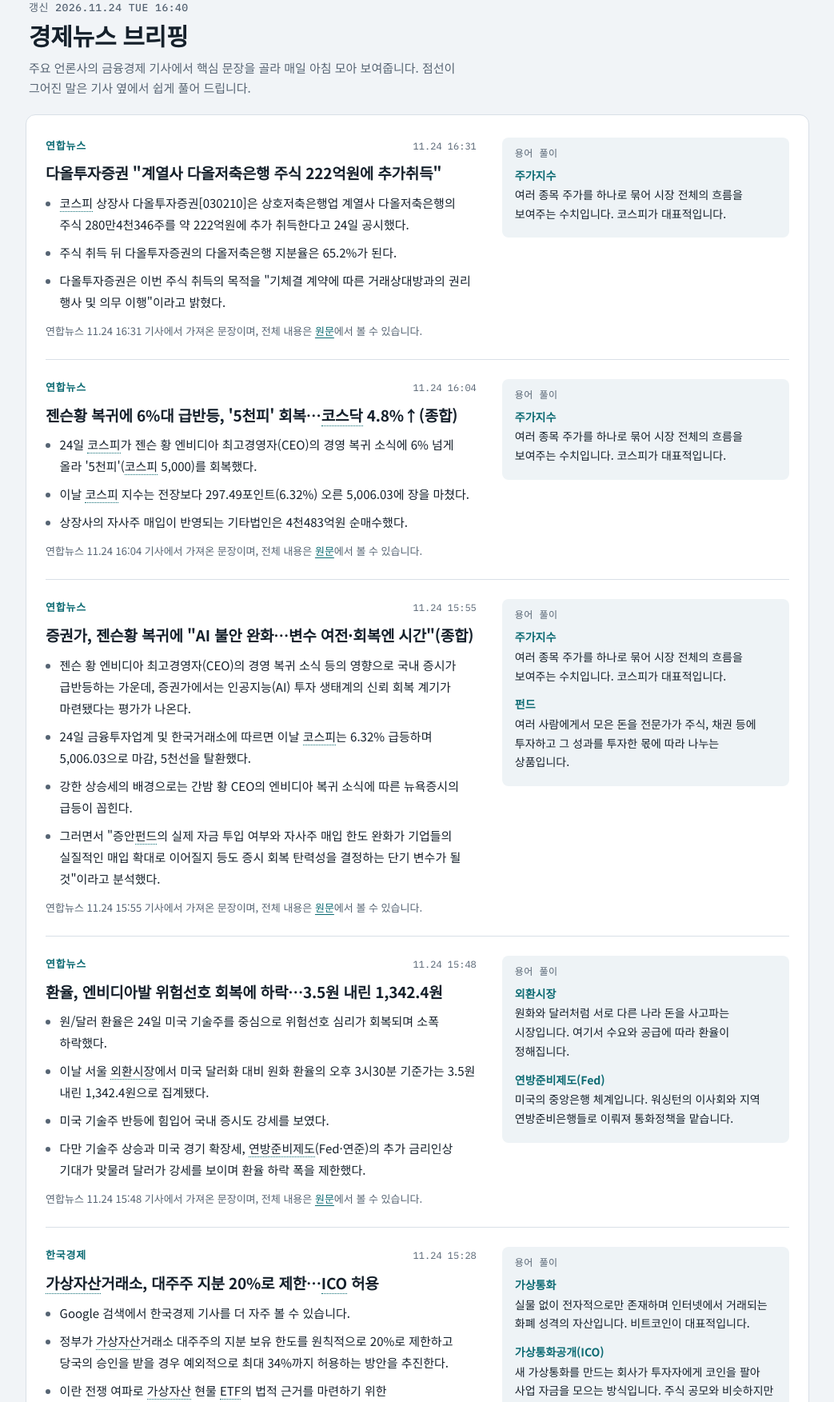
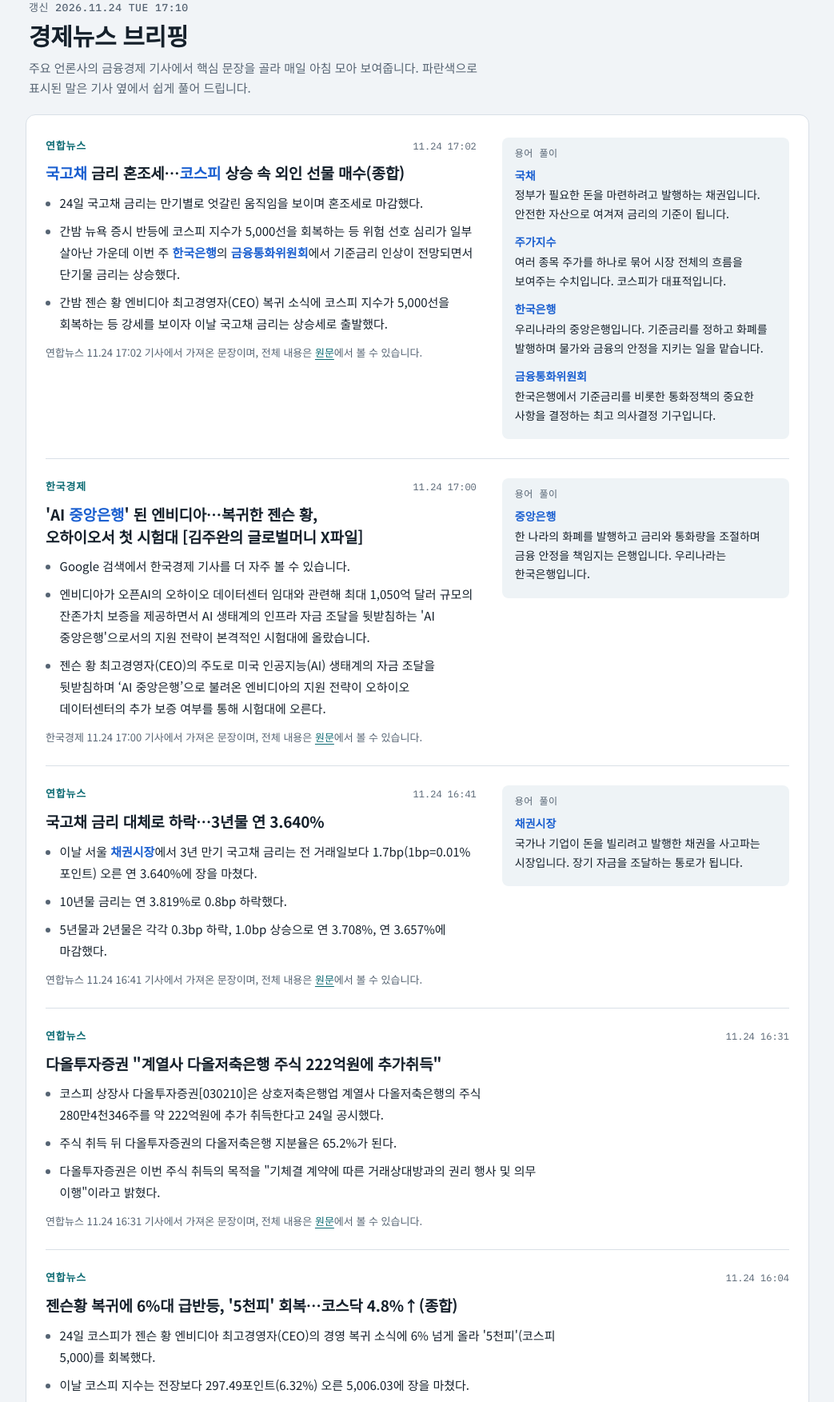
Before and after one commit to jinh9314/econ-news, a plain HTML site: page index.html in a window 1280 px wide. Shown: the part 25-1778 px from the top of the page at 80% size, without its empty margins (118-1161 px from the left). Drawn offline with Linux system fonts and the light colour scheme.

Commit message:
Update news

```diff
--- a/index.html
+++ b/index.html
@@ -16,6 +16,7 @@
   --muted: #566473;
   --line: #d9e0e7;
   --accent: #0d6b73;
+  --blue: #1a5fd0;
   --font-body: "Noto Sans KR", "Apple SD Gothic Neo", "Malgun Gothic", system-ui, sans-serif;
   --font-mono: "IBM Plex Mono", ui-monospace, "SF Mono", Menlo, Consolas, monospace;
 }
@@ -29,6 +30,7 @@
     --muted: #93a1af;
     --line: #27333f;
     --accent: #5fc3c9;
+    --blue: #7db0ff;
   }
 }
 * { box-sizing: border-box; }
@@ -68,13 +70,13 @@ h2 a:hover { text-decoration: underline; text-underline-offset: 3px; }
 .pts { margin: 0; padding-left: 1.1em; max-width: 40em; }
 .pts li { margin: 0 0 8px; font-size: 15px; line-height: 1.8; }
 .pts li::marker { color: var(--muted); }
-.t { border-bottom: 1.5px dotted var(--accent); }
+.t { color: var(--blue); font-weight: 700; }
 .src { margin: 12px 0 0; font-size: 13px; color: var(--muted); line-height: 1.7; }
 .src a { color: var(--accent); text-underline-offset: 3px; }
 .terms { align-self: start; background: var(--tint); border-radius: 8px; padding: 14px 16px 6px; }
 .terms-h { margin: 0 0 10px; font: 500 12px/1 var(--font-mono); letter-spacing: 0.04em; color: var(--muted); }
 .terms dl { margin: 0; }
-.terms dt { font-size: 14px; font-weight: 700; color: var(--accent); }
+.terms dt { font-size: 14px; font-weight: 700; color: var(--blue); }
 .terms dd { margin: 2px 0 12px; font-size: 14px; line-height: 1.7; }
 a:focus-visible { outline: 2px solid var(--accent); outline-offset: 3px; border-radius: 2px; }
 .foot { margin: 18px 4px 0; font-size: 13px; color: var(--muted); line-height: 1.7; }
@@ -91,116 +93,97 @@ a:focus-visible { outline: 2px solid var(--accent); outline-offset: 3px; border-
 <body>
 <div class="wrap">
   <header class="head">
-    <p class="date">갱신 2026.11.24 TUE 16:40</p>
+    <p class="date">갱신 2026.11.24 TUE 17:10</p>
     <h1>경제뉴스 브리핑</h1>
-    <p class="lede">주요 언론사의 금융경제 기사에서 핵심 문장을 골라 매일 아침 모아 보여줍니다. 점선이 그어진 말은 기사 옆에서 쉽게 풀어 드립니다.</p>
+    <p class="lede">주요 언론사의 금융경제 기사에서 핵심 문장을 골라 매일 아침 모아 보여줍니다. 파란색으로 표시된 말은 기사 옆에서 쉽게 풀어 드립니다.</p>
   </header>
   <main class="sheet">
     <article class="story">
       <div class="main">
+        <div class="meta"><span class="tag">연합뉴스</span><span class="when">11.24 17:02</span></div>
+        <h2><a href="https://www.yna.co.kr/view/AKR20261124153751008" target="_blank" rel="noopener"><span class="t">국고채</span> 금리 혼조세…<span class="t">코스피</span> 상승 속 외인 선물 매수(종합)</a></h2>
+        <ul class="pts">
+          <li>24일 국고채 금리는 만기별로 엇갈린 움직임을 보이며 혼조세로 마감했다.</li>
+          <li>간밤 뉴욕 증시 반등에 코스피 지수가 5,000선을 회복하는 등 위험 선호 심리가 일부 살아난 가운데 이번 주 <span class="t">한국은행</span>의 <span class="t">금융통화위원회</span>에서 기준금리 인상이 전망되면서 단기물 금리는 상승했다.</li>
+          <li>간밤 젠슨 황 엔비디아 최고경영자(CEO) 복귀 소식에 코스피 지수가 5,000선을 회복하는 등 강세를 보이자 이날 국고채 금리는 상승세로 출발했다.</li>
+        </ul>
+        <p class="src">연합뉴스 11.24 17:02 기사에서 가져온 문장이며, 전체 내용은 <a href="https://www.yna.co.kr/view/AKR20261124153751008" target="_blank" rel="noopener">원문</a>에서 볼 수 있습니다.</p>
+      </div>
+      <aside class="terms" aria-label="용어 풀이">
+        <p class="terms-h">용어 풀이</p>
+        <dl>
+          <dt>국채</dt>
+          <dd>정부가 필요한 돈을 마련하려고 발행하는 채권입니다. 안전한 자산으로 여겨져 금리의 기준이 됩니다.</dd>
+          <dt>주가지수</dt>
+          <dd>여러 종목 주가를 하나로 묶어 시장 전체의 흐름을 보여주는 수치입니다. 코스피가 대표적입니다.</dd>
+          <dt>한국은행</dt>
+          <dd>우리나라의 중앙은행입니다. 기준금리를 정하고 화폐를 발행하며 물가와 금융의 안정을 지키는 일을 맡습니다.</dd>
+          <dt>금융통화위원회</dt>
+          <dd>한국은행에서 기준금리를 비롯한 통화정책의 중요한 사항을 결정하는 최고 의사결정 기구입니다.</dd>
+        </dl>
+      </aside>
+    </article>
+    <article class="story">
+      <div class="main">
+        <div class="meta"><span class="tag">한국경제</span><span class="when">11.24 17:00</span></div>
+        <h2><a href="https://www.hankyung.com/article/202611246927i" target="_blank" rel="noopener">&#x27;AI <span class="t">중앙은행</span>&#x27; 된 엔비디아…복귀한 젠슨 황, 오하이오서 첫 시험대 [김주완의 글로벌머니 X파일]</a></h2>
+        <ul class="pts">
+          <li>Google 검색에서 한국경제 기사를 더 자주 볼 수 있습니다.</li>
+          <li>엔비디아가 오픈AI의 오하이오 데이터센터 임대와 관련해 최대 1,050억 달러 규모의 잔존가치 보증을 제공하면서 AI 생태계의 인프라 자금 조달을 뒷받침하는 &#x27;AI 중앙은행&#x27;으로서의 지원 전략이 본격적인 시험대에 올랐습니다.</li>
+          <li>젠슨 황 최고경영자(CEO)의 주도로 미국 인공지능(AI) 생태계의 자금 조달을 뒷받침하며 ‘AI 중앙은행’으로 불려온 엔비디아의 지원 전략이 오하이오 데이터센터의 추가 보증 여부를 통해 시험대에 오른다.</li>
+        </ul>
+        <p class="src">한국경제 11.24 17:00 기사에서 가져온 문장이며, 전체 내용은 <a href="https://www.hankyung.com/article/202611246927i" target="_blank" rel="noopener">원문</a>에서 볼 수 있습니다.</p>
+      </div>
+      <aside class="terms" aria-label="용어 풀이">
+        <p class="terms-h">용어 풀이</p>
+        <dl>
+          <dt>중앙은행</dt>
+          <dd>한 나라의 화폐를 발행하고 금리와 통화량을 조절하며 금융 안정을 책임지는 은행입니다. 우리나라는 한국은행입니다.</dd>
+        </dl>
+      </aside>
+    </article>
+    <article class="story">
+      <div class="main">
+        <div class="meta"><span class="tag">연합뉴스</span><span class="when">11.24 16:41</span></div>
+        <h2><a href="https://www.yna.co.kr/view/AKR20261124153700008" target="_blank" rel="noopener">국고채 금리 대체로 하락…3년물 연 3.640%</a></h2>
+        <ul class="pts">
+          <li>이날 서울 <span class="t">채권시장</span>에서 3년 만기 국고채 금리는 전 거래일보다 1.7bp(1bp=0.01%포인트) 오른 연 3.640%에 장을 마쳤다.</li>
+          <li>10년물 금리는 연 3.819%로 0.8bp 하락했다.</li>
+          <li>5년물과 2년물은 각각 0.3bp 하락, 1.0bp 상승으로 연 3.708%, 연 3.657%에 마감했다.</li>
+        </ul>
+        <p class="src">연합뉴스 11.24 16:41 기사에서 가져온 문장이며, 전체 내용은 <a href="https://www.yna.co.kr/view/AKR20261124153700008" target="_blank" rel="noopener">원문</a>에서 볼 수 있습니다.</p>
+      </div>
+      <aside class="terms" aria-label="용어 풀이">
+        <p class="terms-h">용어 풀이</p>
+        <dl>
+          <dt>채권시장</dt>
+          <dd>국가나 기업이 돈을 빌리려고 발행한 채권을 사고파는 시장입니다. 장기 자금을 조달하는 통로가 됩니다.</dd>
+        </dl>
+      </aside>
+    </article>
+    <article class="story solo">
+      <div class="main">
         <div class="meta"><span class="tag">연합뉴스</span><span class="when">11.24 16:31</span></div>
         <h2><a href="https://www.yna.co.kr/view/AKR20261124151500008" target="_blank" rel="noopener">다올투자증권 &quot;계열사 다올저축은행 주식 222억원에 추가취득&quot;</a></h2>
         <ul class="pts">
-          <li><span class="t">코스피</span> 상장사 다올투자증권[030210]은 상호저축은행업 계열사 다올저축은행의 주식 280만4천346주를 약 222억원에 추가 취득한다고 24일 공시했다.</li>
+          <li>코스피 상장사 다올투자증권[030210]은 상호저축은행업 계열사 다올저축은행의 주식 280만4천346주를 약 222억원에 추가 취득한다고 24일 공시했다.</li>
           <li>주식 취득 뒤 다올투자증권의 다올저축은행 지분율은 65.2%가 된다.</li>
           <li>다올투자증권은 이번 주식 취득의 목적을 &quot;기체결 계약에 따른 거래상대방과의 권리 행사 및 의무 이행&quot;이라고 밝혔다.</li>
         </ul>
         <p class="src">연합뉴스 11.24 16:31 기사에서 가져온 문장이며, 전체 내용은 <a href="https://www.yna.co.kr/view/AKR20261124151500008" target="_blank" rel="noopener">원문</a>에서 볼 수 있습니다.</p>
       </div>
-      <aside class="terms" aria-label="용어 풀이">
-        <p class="terms-h">용어 풀이</p>
-        <dl>
-          <dt>주가지수</dt>
-          <dd>여러 종목 주가를 하나로 묶어 시장 전체의 흐름을 보여주는 수치입니다. 코스피가 대표적입니다.</dd>
-        </dl>
-      </aside>
     </article>
-    <article class="story">
+    <article class="story solo">
       <div class="main">
         <div class="meta"><span class="tag">연합뉴스</span><span class="when">11.24 16:04</span></div>
-        <h2><a href="https://www.yna.co.kr/view/AKR20261124138251008" target="_blank" rel="noopener">젠슨황 복귀에 6%대 급반등, &#x27;5천피&#x27; 회복…<span class="t">코스닥</span> 4.8%↑(종합)</a></h2>
+        <h2><a href="https://www.yna.co.kr/view/AKR20261124138251008" target="_blank" rel="noopener">젠슨황 복귀에 6%대 급반등, &#x27;5천피&#x27; 회복…코스닥 4.8%↑(종합)</a></h2>
         <ul class="pts">
-          <li>24일 <span class="t">코스피</span>가 젠슨 황 엔비디아 최고경영자(CEO)의 경영 복귀 소식에 6% 넘게 올라 &#x27;5천피&#x27;(<span class="t">코스피</span> 5,000)를 회복했다.</li>
-          <li>이날 <span class="t">코스피</span> 지수는 전장보다 297.49포인트(6.32%) 오른 5,006.03에 장을 마쳤다.</li>
+          <li>24일 코스피가 젠슨 황 엔비디아 최고경영자(CEO)의 경영 복귀 소식에 6% 넘게 올라 &#x27;5천피&#x27;(코스피 5,000)를 회복했다.</li>
+          <li>이날 코스피 지수는 전장보다 297.49포인트(6.32%) 오른 5,006.03에 장을 마쳤다.</li>
           <li>상장사의 자사주 매입이 반영되는 기타법인은 4천483억원 순매수했다.</li>
         </ul>
         <p class="src">연합뉴스 11.24 16:04 기사에서 가져온 문장이며, 전체 내용은 <a href="https://www.yna.co.kr/view/AKR20261124138251008" target="_blank" rel="noopener">원문</a>에서 볼 수 있습니다.</p>
       </div>
-      <aside class="terms" aria-label="용어 풀이">
-        <p class="terms-h">용어 풀이</p>
-        <dl>
-          <dt>주가지수</dt>
-          <dd>여러 종목 주가를 하나로 묶어 시장 전체의 흐름을 보여주는 수치입니다. 코스피가 대표적입니다.</dd>
-        </dl>
-      </aside>
-    </article>
-    <article class="story">
-      <div class="main">
-        <div class="meta"><span class="tag">연합뉴스</span><span class="when">11.24 15:55</span></div>
-        <h2><a href="https://www.yna.co.kr/view/AKR20261124092451008" target="_blank" rel="noopener">증권가, 젠슨황 복귀에 &quot;AI 불안 완화…변수 여전·회복엔 시간&quot;(종합)</a></h2>
-        <ul class="pts">
-          <li>젠슨 황 엔비디아 최고경영자(CEO)의 경영 복귀 소식 등의 영향으로 국내 증시가 급반등하는 가운데, 증권가에서는 인공지능(AI) 투자 생태계의 신뢰 회복 계기가 마련됐다는 평가가 나온다.</li>
-          <li>24일 금융투자업계 및 한국거래소에 따르면 이날 <span class="t">코스피</span>는 6.32% 급등하며 5,006.03으로 마감, 5천선을 탈환했다.</li>
-          <li>강한 상승세의 배경으로는 간밤 황 CEO의 엔비디아 복귀 소식에 따른 뉴욕증시의 급등이 꼽힌다.</li>
-          <li>그러면서 &quot;증안<span class="t">펀드</span>의 실제 자금 투입 여부와 자사주 매입 한도 완화가 기업들의 실질적인 매입 확대로 이어질지 등도 증시 회복 탄력성을 결정하는 단기 변수가 될 것&quot;이라고 분석했다.</li>
-        </ul>
-        <p class="src">연합뉴스 11.24 15:55 기사에서 가져온 문장이며, 전체 내용은 <a href="https://www.yna.co.kr/view/AKR20261124092451008" target="_blank" rel="noopener">원문</a>에서 볼 수 있습니다.</p>
-      </div>
-      <aside class="terms" aria-label="용어 풀이">
-        <p class="terms-h">용어 풀이</p>
-        <dl>
-          <dt>주가지수</dt>
-          <dd>여러 종목 주가를 하나로 묶어 시장 전체의 흐름을 보여주는 수치입니다. 코스피가 대표적입니다.</dd>
-          <dt>펀드</dt>
-          <dd>여러 사람에게서 모은 돈을 전문가가 주식, 채권 등에 투자하고 그 성과를 투자한 몫에 따라 나누는 상품입니다.</dd>
-        </dl>
-      </aside>
-    </article>
-    <article class="story">
-      <div class="main">
-        <div class="meta"><span class="tag">연합뉴스</span><span class="when">11.24 15:48</span></div>
-        <h2><a href="https://www.yna.co.kr/view/AKR20261124140400002" target="_blank" rel="noopener">환율, 엔비디아발 위험선호 회복에 하락…3.5원 내린 1,342.4원</a></h2>
-        <ul class="pts">
-          <li>원/달러 환율은 24일 미국 기술주를 중심으로 위험선호 심리가 회복되며 소폭 하락했다.</li>
-          <li>이날 서울 <span class="t">외환시장</span>에서 미국 달러화 대비 원화 환율의 오후 3시30분 기준가는 3.5원 내린 1,342.4원으로 집계됐다.</li>
-          <li>미국 기술주 반등에 힘입어 국내 증시도 강세를 보였다.</li>
-          <li>다만 기술주 상승과 미국 경기 확장세, <span class="t">연방준비제도</span>(Fed·연준)의 추가 금리인상 기대가 맞물려 달러가 강세를 보이며 환율 하락 폭을 제한했다.</li>
-        </ul>
-        <p class="src">연합뉴스 11.24 15:48 기사에서 가져온 문장이며, 전체 내용은 <a href="https://www.yna.co.kr/view/AKR20261124140400002" target="_blank" rel="noopener">원문</a>에서 볼 수 있습니다.</p>
-      </div>
-      <aside class="terms" aria-label="용어 풀이">
-        <p class="terms-h">용어 풀이</p>
-        <dl>
-          <dt>외환시장</dt>
-          <dd>원화와 달러처럼 서로 다른 나라 돈을 사고파는 시장입니다. 여기서 수요와 공급에 따라 환율이 정해집니다.</dd>
-          <dt>연방준비제도(Fed)</dt>
-          <dd>미국의 중앙은행 체계입니다. 워싱턴의 이사회와 지역 연방준비은행들로 이뤄져 통화정책을 맡습니다.</dd>
-        </dl>
-      </aside>
-    </article>
-    <article class="story">
-      <div class="main">
-        <div class="meta"><span class="tag">한국경제</span><span class="when">11.24 15:28</span></div>
-        <h2><a href="https://www.hankyung.com/article/2026112471836" target="_blank" rel="noopener"><span class="t">가상자산</span>거래소, 대주주 지분 20%로 제한…<span class="t">ICO</span> 허용</a></h2>
-        <ul class="pts">
-          <li>Google 검색에서 한국경제 기사를 더 자주 볼 수 있습니다.</li>
-          <li>정부가 <span class="t">가상자산</span>거래소 대주주의 지분 보유 한도를 원칙적으로 20%로 제한하고 당국의 승인을 받을 경우 예외적으로 최대 34%까지 허용하는 방안을 추진한다.</li>
-          <li>이란 전쟁 여파로 <span class="t">가상자산</span> 현물 <span class="t">ETF</span>의 법적 근거를 마련하기 위한 디지털자산기본법의 제정이 차일피일 미뤄지고 있어서다.2일 블루밍비트에 따...</li>
-          <li><span class="t">가상자산</span>(디지털자산) 2단계 입법인 디지털자산기본법의 정부안이 조만간 나올 전망이다.4일 금융위원회는 정부서울청사에서 권대영 금융위 부위원장 주재로 올해 첫 <span class="t">가상자산</span>위원회 회의를 열고 디지털자산기본법 정부 검토안의 ...</li>
-        </ul>
-        <p class="src">한국경제 11.24 15:28 기사에서 가져온 문장이며, 전체 내용은 <a href="https://www.hankyung.com/article/2026112471836" target="_blank" rel="noopener">원문</a>에서 볼 수 있습니다.</p>
-      </div>
-      <aside class="terms" aria-label="용어 풀이">
-        <p class="terms-h">용어 풀이</p>
-        <dl>
-          <dt>가상통화</dt>
-          <dd>실물 없이 전자적으로만 존재하며 인터넷에서 거래되는 화폐 성격의 자산입니다. 비트코인이 대표적입니다.</dd>
-          <dt>가상통화공개(ICO)</dt>
-          <dd>새 가상통화를 만드는 회사가 투자자에게 코인을 팔아 사업 자금을 모으는 방식입니다. 주식 공모와 비슷하지만 규제가 약해 위험합니다.</dd>
-          <dt>상장지수펀드(ETF)</dt>
-          <dd>특정 지수의 움직임을 따라가도록 만든 펀드를 주식처럼 거래소에서 사고팔 수 있게 한 상품입니다.</dd>
-        </dl>
-      </aside>
     </article>
   </main>
   <p class="foot">기사 문장의 저작권은 각 언론사에 있습니다. 용어 풀이는 한국은행 경제금융용어 700선의 용어를 바탕으로 쉬운 말로 새로 쓴 것이라 정확한 정의는 한국은행 자료를 확인하세요. 투자 조언이 아닙니다.</p>
```
